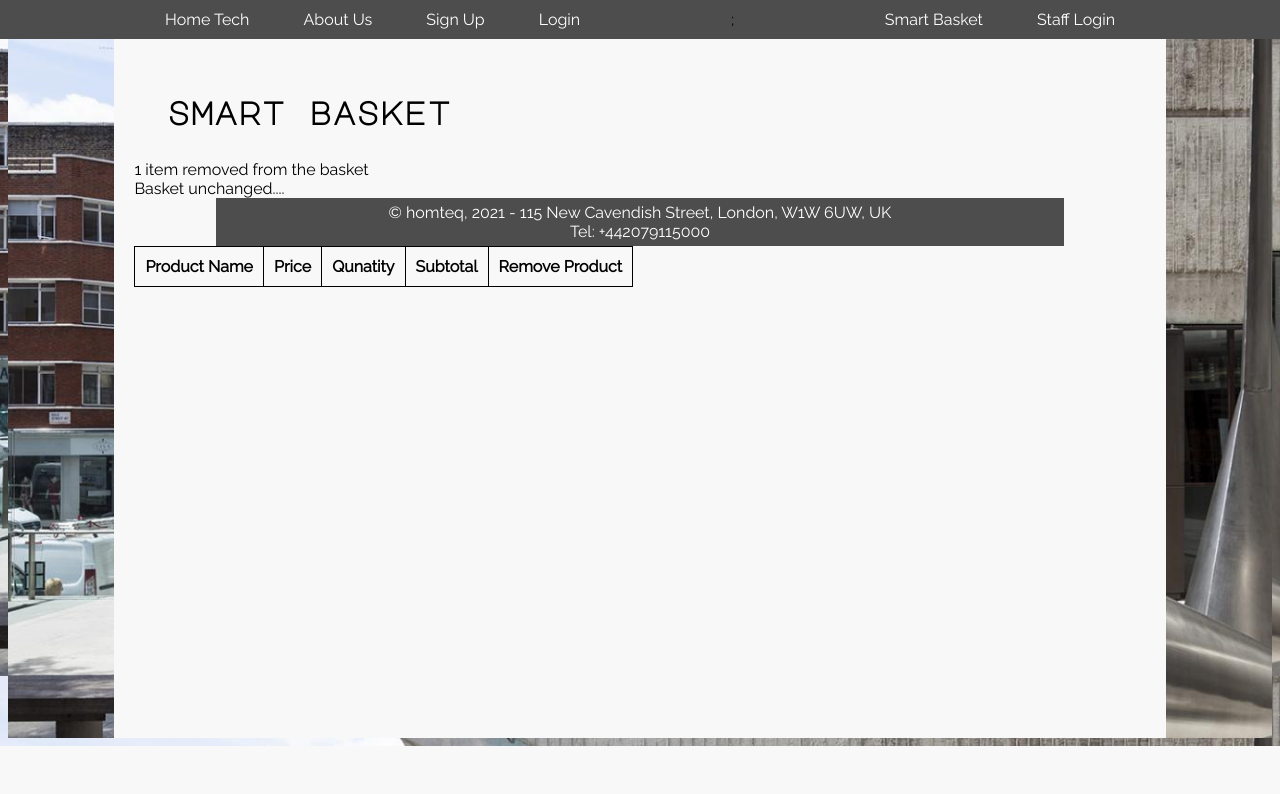
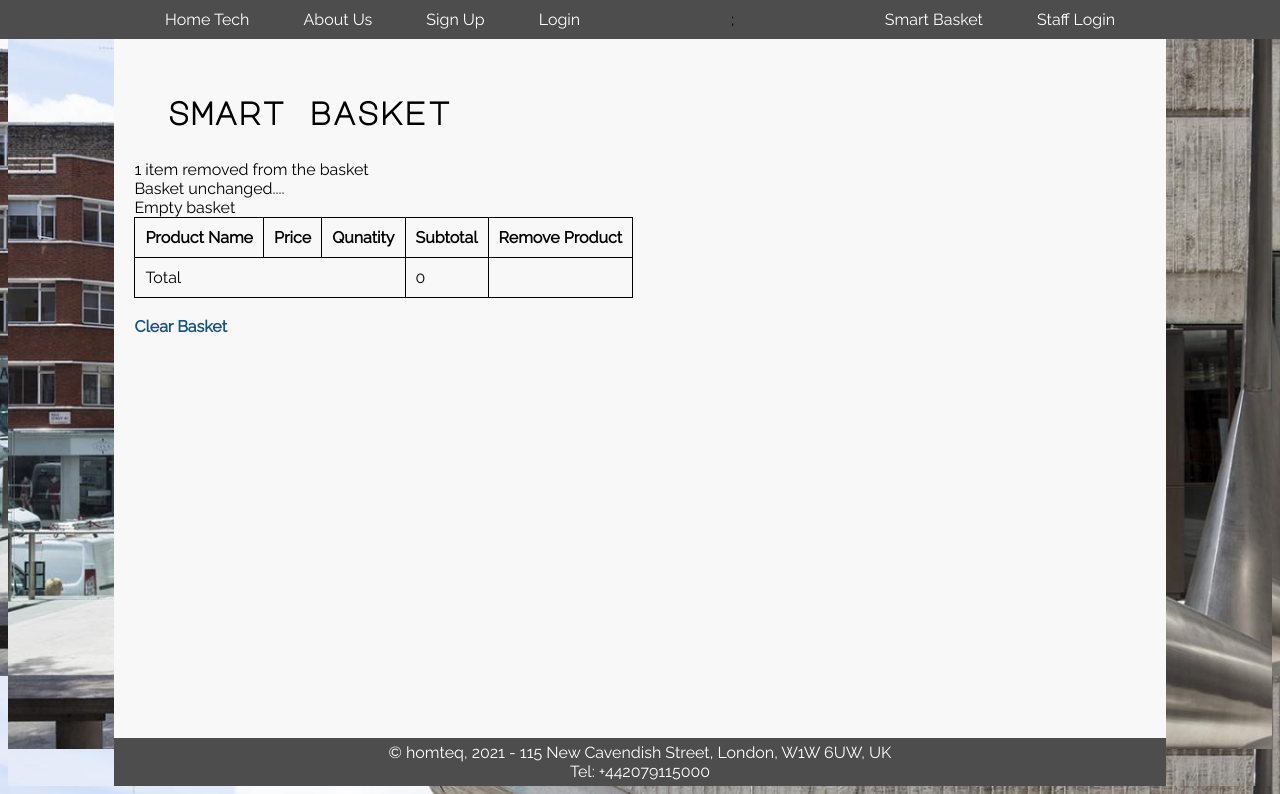
Before and after one commit to Thisath17/hometeq, a PHP site: page /basket.php in a window 1280 px wide. Shown: the part 124-918 px from the top of the page. Before the commit the page ends 870 px from the top, so only its background shows below. Run offline with PHP 8.4, Linux system fonts and the light colour scheme; lists and menus that the app fills with data are empty.

Commit message:
Adding missing components

```diff
--- a/basket.php
+++ b/basket.php
@@ -62,6 +62,61 @@
 echo "<th>Remove Product</th>";
 echo "</tr>";
 
+
+if (isset($_SESSION['basket'])) {
+
+    //loop through the basket session array for each data item inside the session using a foreach loop
+    //to split the session array between the index and the content of the cell
+    //for each iteration of the loop //store the id in a local variable $index & store the required quantity into a local variable $value
+     foreach($_SESSION['basket'] as $index => $value){
+    //SQL query to retrieve from Product table details of selected product for which id matches $index
+
+    //execute query and create array of records $arrayp
+    $SQL="select prodId, prodName, prodPrice from Product where prodId= $index";
+    $exeSQL=mysqli_query($conn, $SQL) or die (mysqli_error($conn));
+    $arrayp=mysqli_fetch_array($exeSQL);
+
+    echo "<tr>";
+
+    echo "<td>".$arrayp['prodName']."</td>";
+    echo "<td>".$arrayp['prodPrice']."</td>";
+    // display selected quantity of product retrieved from the cell of session array and now in $value
+    echo "<td>".$value."</td>";
+
+
+    //calculate subtotal, store it in a local variable $subtotal and display it
+    $subtotal=$arrayp['prodPrice'] * $value; //increase total by adding the subtotal to the current total
+    echo "<td>".$subtotal."</td>";
+
+
+    $to= $to+ $subtotal;
+
+    echo "<form action=basket.php method=post>";
+    echo "<td>";
+    echo "<input type=submit value='Remove'>";
+    echo "</td>";
+    echo "<input type=hidden name=delnb value=".$arrayp['prodId'].">";
+    echo "</form>";
+    echo "</tr>";
+
+     }
+
+
+    }
+
+    else {
+      echo "Empty basket";
+    }
+    echo "<tr>";
+      echo "<td colspan= '3'>Total</td>";
+      echo "<td>".$to."</td>";
+      echo "</tr>";
+
+
+    echo "</table><br>";
+    echo"<a href ='clearbasket.php'> Clear Basket</a><br><br>"; // hyper link for the clear basket page
+
+
 include("footfile.html");               //include head layout
 
 echo "</body>";
```
